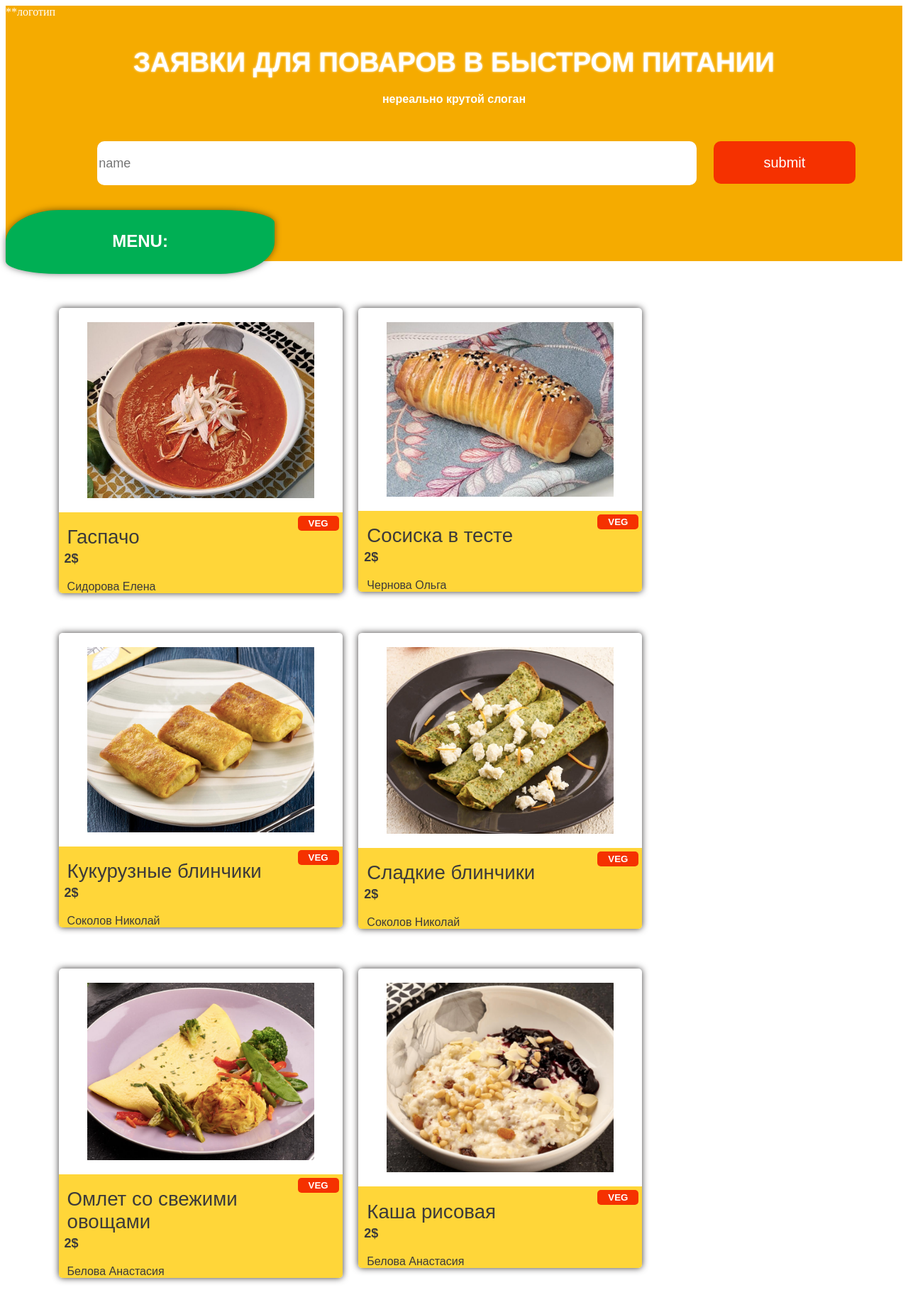
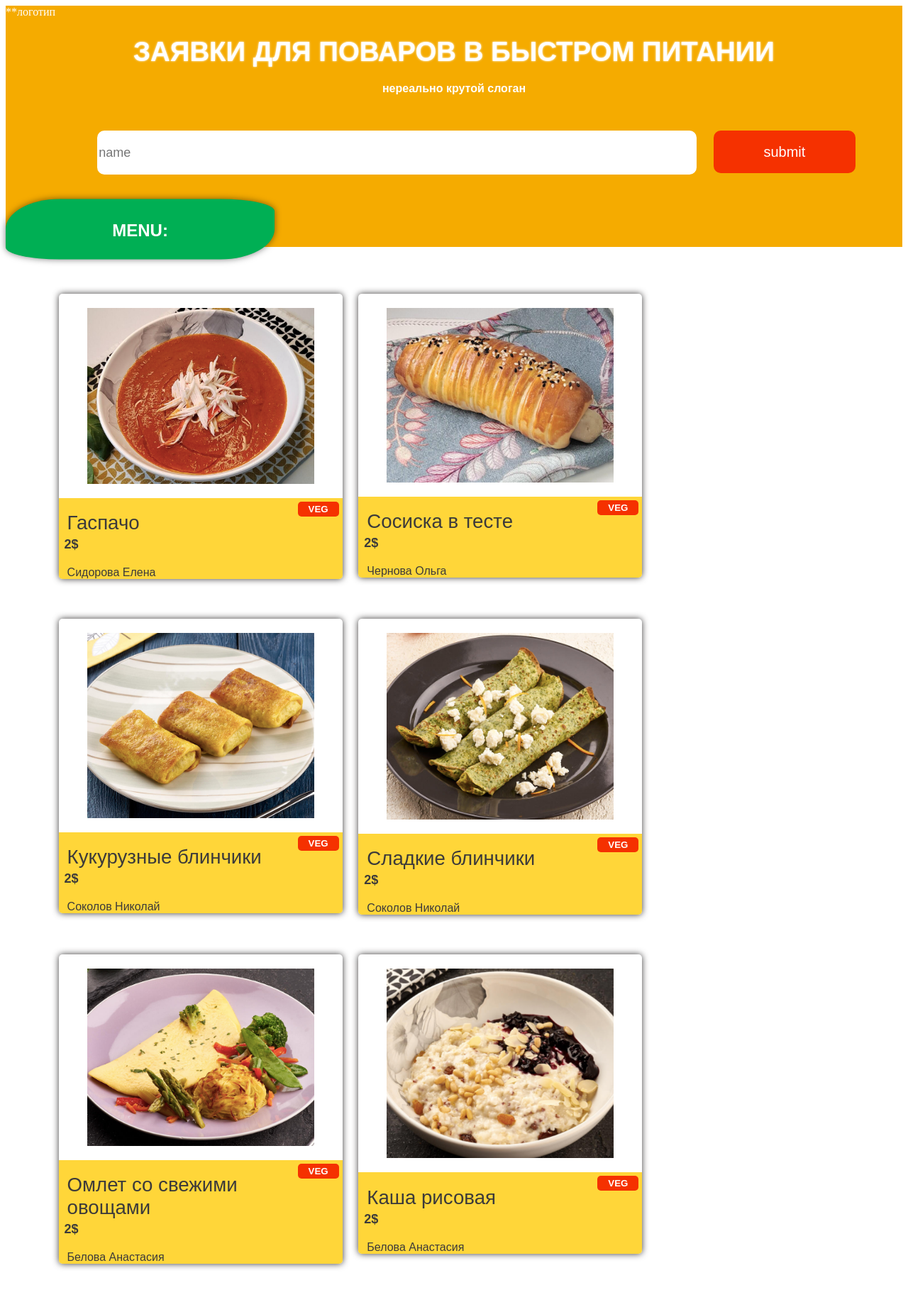
Before and after one commit to stelluchchka/web_backend, a Django app: page / in a window 1280 px wide. Shown: the whole page at 71% size. After the commit the page ends 1788 px from the top, so only its background shows below. Run offline with Django 4.2, Linux system fonts and the light colour scheme.

Commit message:
it works

```diff
--- a/bmstu_lab/static/css/style.css
+++ b/bmstu_lab/static/css/style.css
@@ -1,4 +1,4 @@
-.order-title {
+.dish-title {
     font-size: 25px;
     font-family: sans-serif;
     font-weight: 600;
@@ -6,18 +6,18 @@
     color: #FBAF00;
     margin-bottom: 3%;
 }
-.order-element-img {
+.dish-element-img {
   width: 80%;
   height: 313;
   margin-top: 5%;
 }
-.order-chef-div {
+.dish-chef-div {
   position: relative;
   display: flex;
   width: 80%;
   margin: 0 auto;
 }
-.order-chef-p {
+.dish-chef-p {
   position: absolute;
   width: 90%;
   font-size: 18px;
@@ -27,7 +27,7 @@
   text-align: right;
   font-style: italic;
 }
-.order-chef-img {
+.dish-chef-img {
   display: inline-block;
   border-radius: 50%;
   overflow: hidden;
@@ -36,7 +36,7 @@
   margin-top: 5%;
   /* background-position: left; */
 }
-.order-text {
+.dish-text {
   font-size: 15px;
   font-family: sans-serif;
   font-weight: 500;
@@ -45,14 +45,14 @@
   margin-top: 3%;
   word-wrap: break-word;
 }
-.order-digit {
+.dish-digit {
   font-size: 32px;
   font-family: Merriweather;
   font-weight: 800;
   color: #FBAF00;
   text-align: right;
 }
-.order-img {
+.dish-img {
   width: 90%;
   height: 30;
   margin-top: 3%;
@@ -60,7 +60,7 @@
   margin-left: 10%;
   background-color: white;
 }
-.order-filter {
+.dish-filter {
   border: none;
   height: 60px;
   font-size: 18px;
@@ -90,7 +90,7 @@
 .header-title {
   text-align: center;
   font-weight: 900;
-  margin-top: 40px;
+  margin-top: 25px;
   font-family: sans-serif;
   color: white;
   text-shadow: 0 0 3px #ffffff;
@@ -113,13 +113,13 @@
   margin-left: 20px;
   font-family: sans-serif;
 }
-.order_element-div {
+.dish_element-div {
   background-color: #FFD639;
   color: #3c3a3a;
   border-radius: 0 0 5px 5px;
   height: auto;
 }
-.order_element-tegs {
+.dish_element-tegs {
   font-family: sans-serif;
   background-color: #f53100;
   color: white;
@@ -129,21 +129,21 @@
   padding: 3px 15px 3px;
   border-radius: 5px;
 }
-.order_element-title {
+.dish_element-title {
   font-family: sans-serif;
   font-weight: 500;
   font-size: larger;
   margin-left: 3%;
   margin-bottom: 1%;
 }
-.order_element-chef {
+.dish_element-chef {
   font-family: sans-serif;
   margin-left: 3%;
   font-weight: 100;
   margin-top: 2%;
   margin-bottom: 2%;
 }
-.order_element-price {
+.dish_element-price {
   font-family: sans-serif;
   margin-left: 3%;
   font-weight: 800;
@@ -165,7 +165,18 @@
   margin-top: 1%;
   margin-left: 2%;
 }
-
+.dish-body {
+  background-color: #FBAF00;
+  height: 100vh;
+  position: relative;
+}
+.dish-div {
+  position: relative;
+  background-color: #FBAF00;
+  color: #ffffff;
+  height: 130px;
+  margin-bottom: 1%;
+}
 .line {
   margin-bottom: 10%;
   margin-top: 10%;
--- a/bmstu_lab/static/views.py
+++ b/bmstu_lab/static/views.py
@@ -1,7 +1,8 @@
 #from django.http import HttpResponse
 from django.shortcuts import render
 
-dishes = [
+def GetData(id):
+    dishes = [
     {
         'title': 'Гаспачо',
         'id': 0,
@@ -86,17 +87,31 @@ dishes = [
         'url': "img/5.png",
         'chef_url': "img/1.5.png"
     },
-]
-def GetOrders(request):
-    return render(request, 'orders.html', {'data' : {
-        'dishes': dishes
+    ]
+    if id == -1:
+        return dishes
+    return dishes[id]
+
+
+def GetDishes(request):
+    keyword = request.GET.get('name')
+    a = GetData(-1)
+    if not keyword:
+        return render(request, 'dishes.html', {'data': {
+        'dishes': a}})
+    dishes = []
+    for i in a:
+        if keyword and keyword.lower() in i.get('title', '').lower():
+            dishes.append(i)
+    return render(request, 'dishes.html', {'data': {
+        'dishes': dishes}})
+
+
+def GetDish(request, id):
+    return render(request, 'dish.html', {'data' : {
+        'dish': GetData(id)
     }})
 
-def GetOrder(request, id):
-    return render(request, 'order.html', {'data' : {
-        'id': id,
-        'dish': dishes[id]
-    }})
 
-def sendText(request):
-    input_text = request.POST['text']
+# def sendText(request):
+#     input_text = request.POST['text']
--- a/lab/urls.py
+++ b/lab/urls.py
@@ -23,6 +23,6 @@ from bmstu_lab.static import views
 urlpatterns = [
     # path('sendText', views.sendText, name='sendText'),
     path('admin/', admin.site.urls),
-    path('', views.GetOrders),
-    path('order/<int:id>/', views.GetOrder, name='order_url'),
+    path('', views.GetDishes, name='dishes'),
+    path('dish/<int:id>/', views.GetDish, name='dish_url'),
 ]
--- /dev/null
+++ b/templates/dish_element.html
@@ -0,0 +1,19 @@
+{% load static %}
+<a href="{% url 'dish_url' element.id %}" style="text-decoration: none; color: black;">
+    <div class="card">
+        <p style="text-align: center;">
+            <img class="dish-element-img" src = "{% static element.url %}">
+        </p>
+
+        <div class="dish_element-div">
+            <div style=" display: flex; justify-content: space-between; align-items: start; width: 100%; height: 100%; margin: 0">
+                    <p class="dish_element-title"> <big><big>{{ element.title }}</big></big></p>
+                    <h5 class="dish_element-tegs">{{element.tegs}}</h5>
+            </div>
+            <h4 class="dish_element-price">{{ element.price }}$</h4>
+            <h4 class="dish_element-chef">{{element.chef}}</h4>
+        </div>
+
+
+    </div>
+</a>
--- a/templates/orders.html
+++ b/templates/dishes.html
@@ -3,19 +3,19 @@
 {% block title %}Список заказов{% endblock %}
 
 {% block content %}
-    <div style="position: relative; background-color: #F5AB00; color: #ffffff; height: 360px; margin-bottom: 50px;">
+    <div style="position: relative; background-color: #F5AB00; color: #ffffff; height: 340px; margin-bottom: 50px;">
         <h7>**логотип</h7>
         <h1 class="header-title"><big>ЗАЯВКИ ДЛЯ ПОВАРОВ В БЫСТРОМ ПИТАНИИ</big></h1>
         <h4 class="header-slogan">нереально крутой слоган</h4>
 
         <div style="height: 100px; margin-bottom: 20px; text-align: center;">
-            <form action="sendText" method="post" enctype="multipart/form-data" style="margin-left: 5%; margin-bottom: 3%;">
+            <form action="{% url 'dishes'%}" method="get" enctype="multipart/form-data" style="margin-left: 5%; margin-bottom: 3%;">
                 {% csrf_token %}
-                <!-- <input class="order-filter" name="name" type="text" placeholder="name" style="border-radius: 10px 0 0 10px; margin-top: 20px;">
-                <input class="order-filter" name="chef" type="text" placeholder="chef">
-                <input class="order-filter" name="teg" type="text" placeholder="teg">
-                <input class="order-filter" name="price" type="text" placeholder="price" style="border-radius: 0 10px 10px 0;"> -->
-                <input class="order-filter" name="name" type="text" placeholder="name" style="border-radius: 10px 10px 10px 10px; margin-top: 20px;">
+                <!-- <input class="dish-filter" name="name" type="text" placeholder="name" style="border-radius: 10px 0 0 10px; margin-top: 20px;">
+                <input class="dish-filter" name="chef" type="text" placeholder="chef">
+                <input class="dish-filter" name="teg" type="text" placeholder="teg">
+                <input class="dish-filter" name="price" type="text" placeholder="price" style="border-radius: 0 10px 10px 0;"> -->
+                <input class="dish-filter" name="name" type="text" placeholder="name" style="border-radius: 10px 10px 10px 10px; margin-top: 20px;">
                 <input class="submit-btn" type="submit" value="submit">
             </form>
         </div>
@@ -27,10 +27,10 @@
     <div style="display: flex; flex-wrap: wrap; justify-content: start; width: 90%; margin: 0 auto;">
         {% for dish in data.dishes %}
             <div style="margin-right: 1%; margin-left: 1%;">
-                {% include 'order_element.html' with element=dish %}
+                {% include 'dish_element.html' with element=dish %}
             </div>
         {% empty %}
-            Список пуст
+            <p class="dish-text"> <big>таких блюд у нас нет🥹</big></p>
         {% endfor %}
     </div>
 {% endblock %}
--- a/templates/order_element.html
+++ /dev/null
@@ -1,19 +0,0 @@
-{% load static %}
-<a href="{% url 'order_url' element.id %}" style="text-decoration: none; color: black;">
-    <div class="card">
-        <p style="text-align: center;">
-            <img class="order-element-img" src = "{% static element.url %}">
-        </p>
-
-        <div class="order_element-div">
-            <div style=" display: flex; justify-content: space-between; align-items: start; width: 100%; height: 100%; margin: 0">
-                    <p class="order_element-title"> <big><big>{{ element.title }}</big></big></p>
-                    <h5 class="order_element-tegs">{{element.tegs}}</h5>
-            </div>
-            <h4 class="order_element-price">{{ element.price }}$</h4>
-            <h4 class="order_element-chef">{{element.chef}}</h4>
-        </div>
-
-
-    </div>
-</a>
```
Also changed, not shown: templates/dish.html (added, +59 -0 lines), templates/order.html (deleted, +0 -59 lines).
